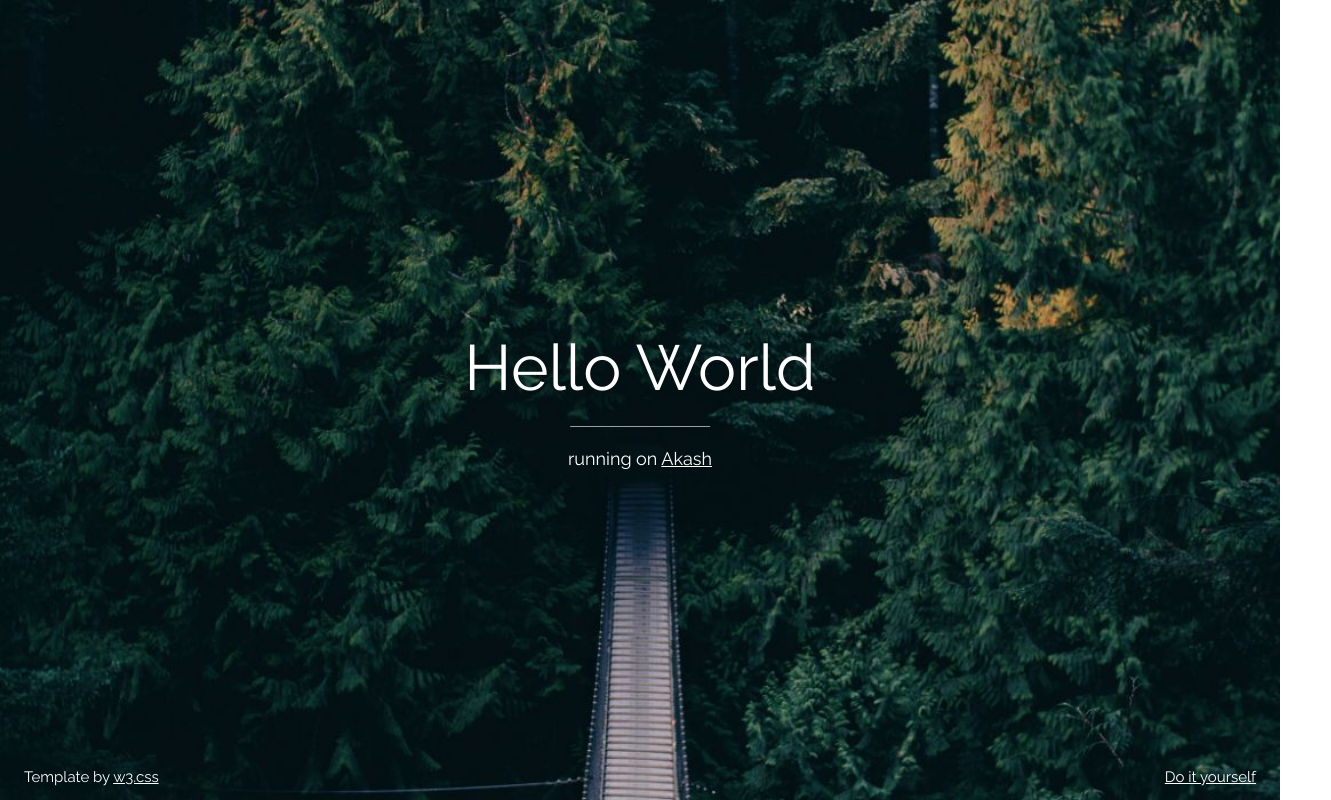
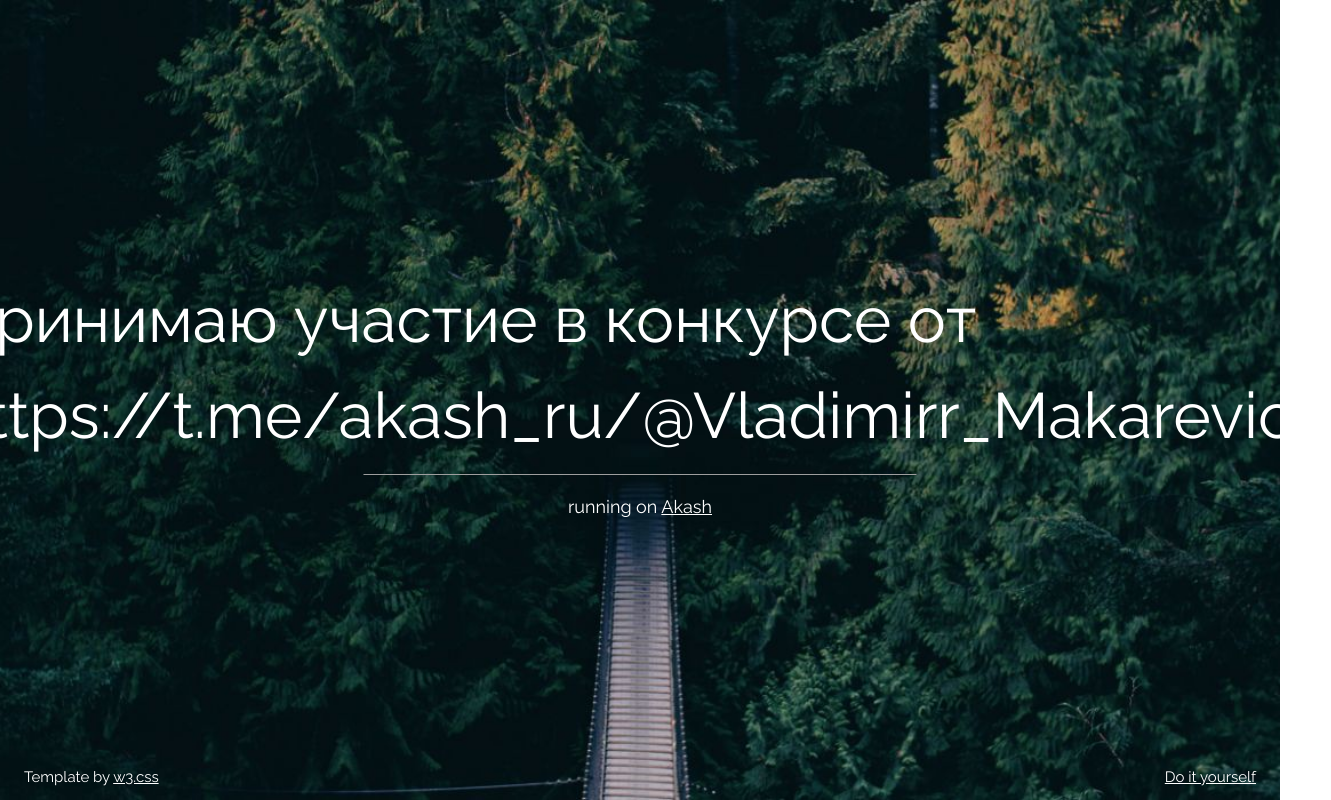
Before and after one commit to fycuss/akash-helo-world, a plain HTML site: page app/index.html in a window 1280 px wide. Shown: the whole page, 1331 px wide, since content can reach past the window. Drawn offline with nearby package versions, Linux system fonts and the light colour scheme.

Commit message:
Update index.html

```diff
--- a/app/index.html
+++ b/app/index.html
@@ -19,7 +19,7 @@
 
     <div class="bgimg w3-display-container w3-animate-opacity w3-text-white">
       <div class="w3-display-middle">
-        <h1 class="w3-jumbo w3-animate-top">Hello World</h1>
+        <h1 class="w3-jumbo w3-animate-top">Принимаю участие в конкурсе от https://t.me/akash_ru/@Vladimirr_Makarevich</h1>
         <hr class="w3-border-grey" style="margin:auto;width:40%">
         <p class="w3-large w3-center">running on <a href="https://akash.network/">Akash</a></p>
       </div>
```
